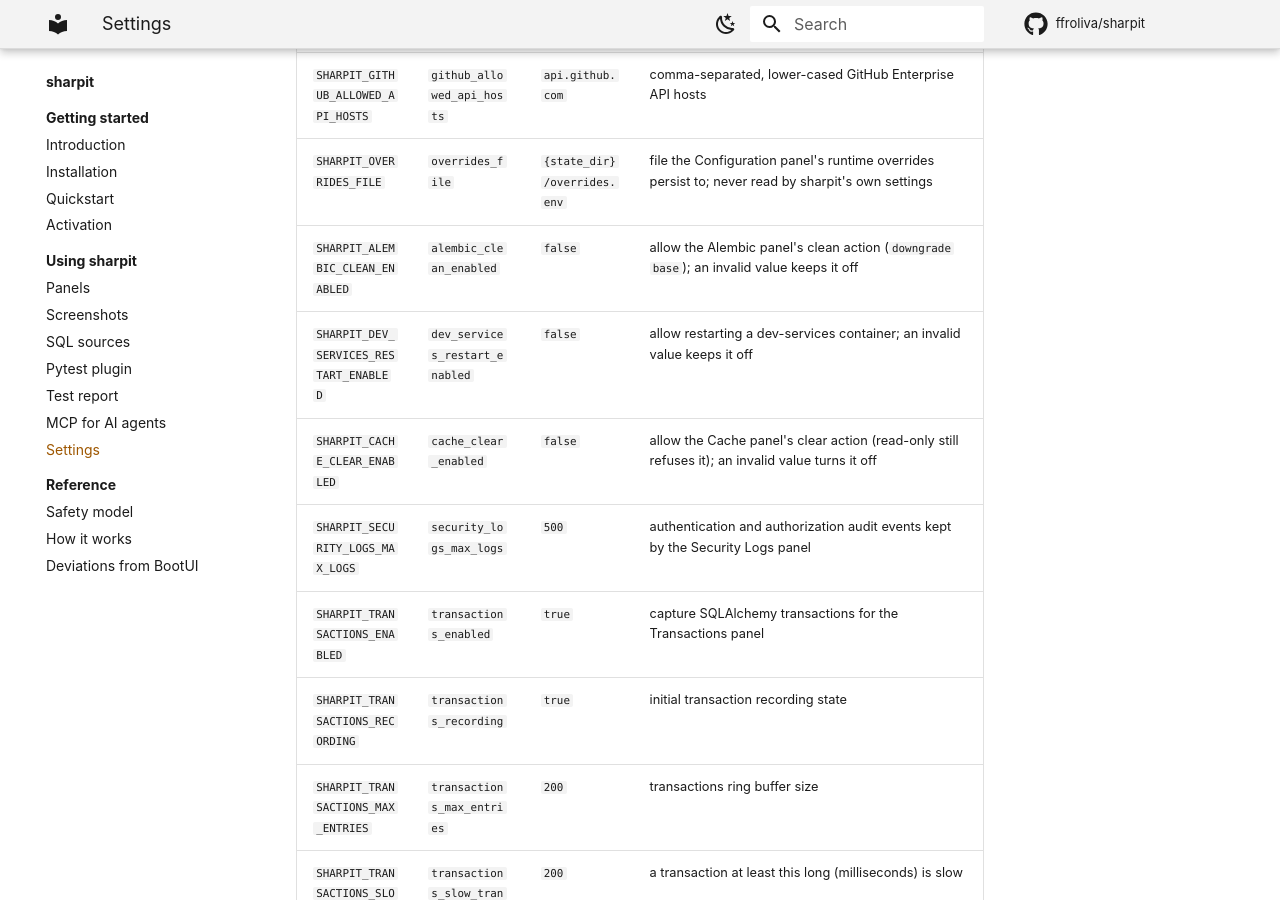
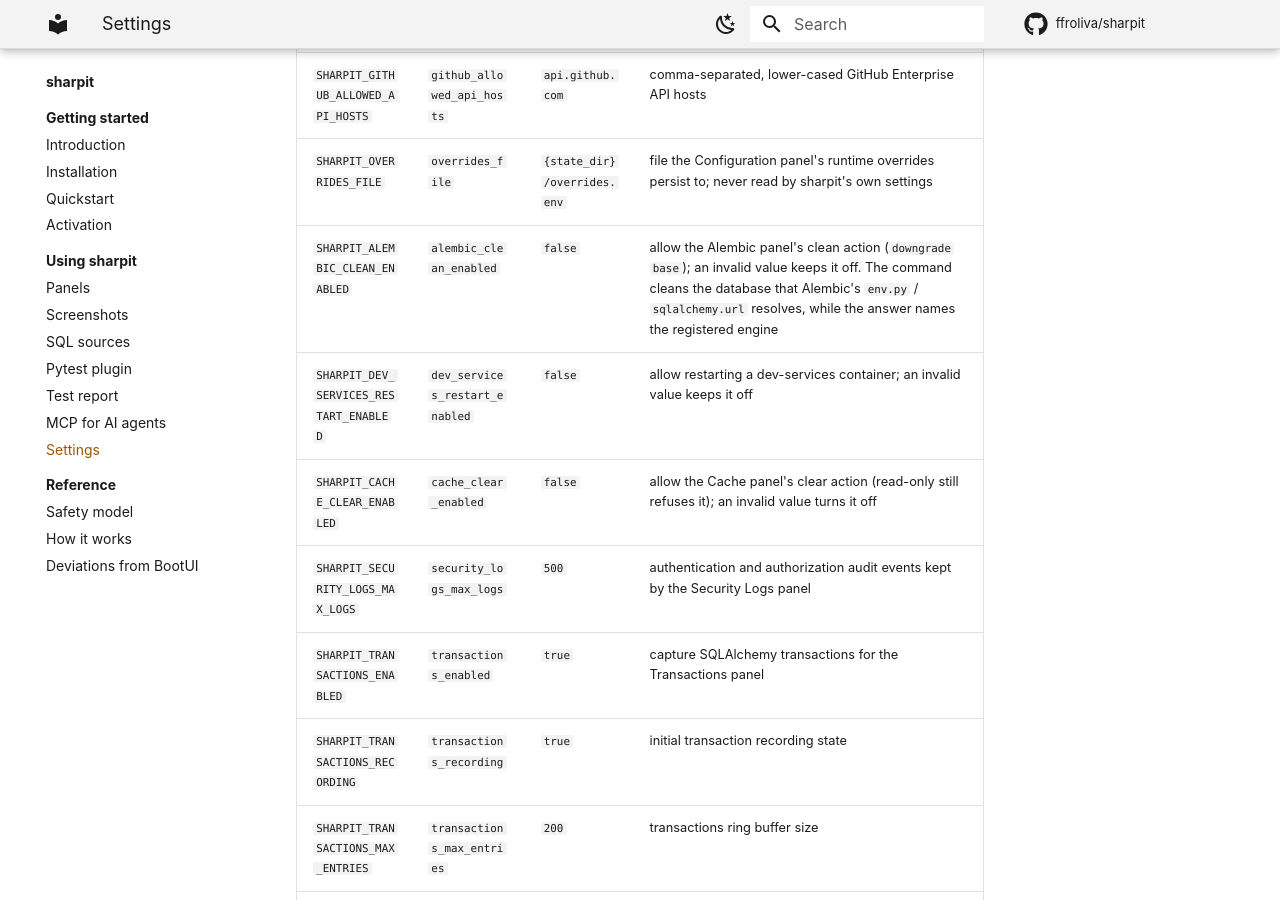
Before and after one commit to ffroliva/sharpit, an MkDocs documentation site: the page built from website/docs/settings.md, in a window 1280 px wide and 900 px high, scrolled down 9777 px. Built offline with MkDocs 1.6.1 and Material for MkDocs 9.7.7, drawn with Linux system fonts in a browser that asks for light colours; comment, search, counter and statistics services are not loaded.

Commit message:
docs: alembic clean matrix row and settings note on which database downgrade base cleans

```diff
--- a/website/docs/settings.md
+++ b/website/docs/settings.md
@@ -112,7 +112,7 @@ keyword**, so a deployment can always force `SHARPIT_ENABLED=OFF`. An empty valu
 | `SHARPIT_GITHUB_MAX_API_CALLS` | `github_max_api_calls` | `17` | API requests issued by one refresh |
 | `SHARPIT_GITHUB_ALLOWED_API_HOSTS` | `github_allowed_api_hosts` | `api.github.com` | comma-separated, lower-cased GitHub Enterprise API hosts |
 | `SHARPIT_OVERRIDES_FILE` | `overrides_file` | `{state_dir}/overrides.env` | file the Configuration panel's runtime overrides persist to; never read by sharpit's own settings |
-| `SHARPIT_ALEMBIC_CLEAN_ENABLED` | `alembic_clean_enabled` | `false` | allow the Alembic panel's clean action (`downgrade base`); an invalid value keeps it off |
+| `SHARPIT_ALEMBIC_CLEAN_ENABLED` | `alembic_clean_enabled` | `false` | allow the Alembic panel's clean action (`downgrade base`); an invalid value keeps it off. The command cleans the database that Alembic's `env.py` / `sqlalchemy.url` resolves, while the answer names the registered engine |
 | `SHARPIT_DEV_SERVICES_RESTART_ENABLED` | `dev_services_restart_enabled` | `false` | allow restarting a dev-services container; an invalid value keeps it off |
 | `SHARPIT_CACHE_CLEAR_ENABLED` | `cache_clear_enabled` | `false` | allow the Cache panel's clear action (read-only still refuses it); an invalid value turns it off |
 | `SHARPIT_SECURITY_LOGS_MAX_LOGS` | `security_logs_max_logs` | `500` | authentication and authorization audit events kept by the Security Logs panel |
```
Also changed, not shown: 1 other file.
